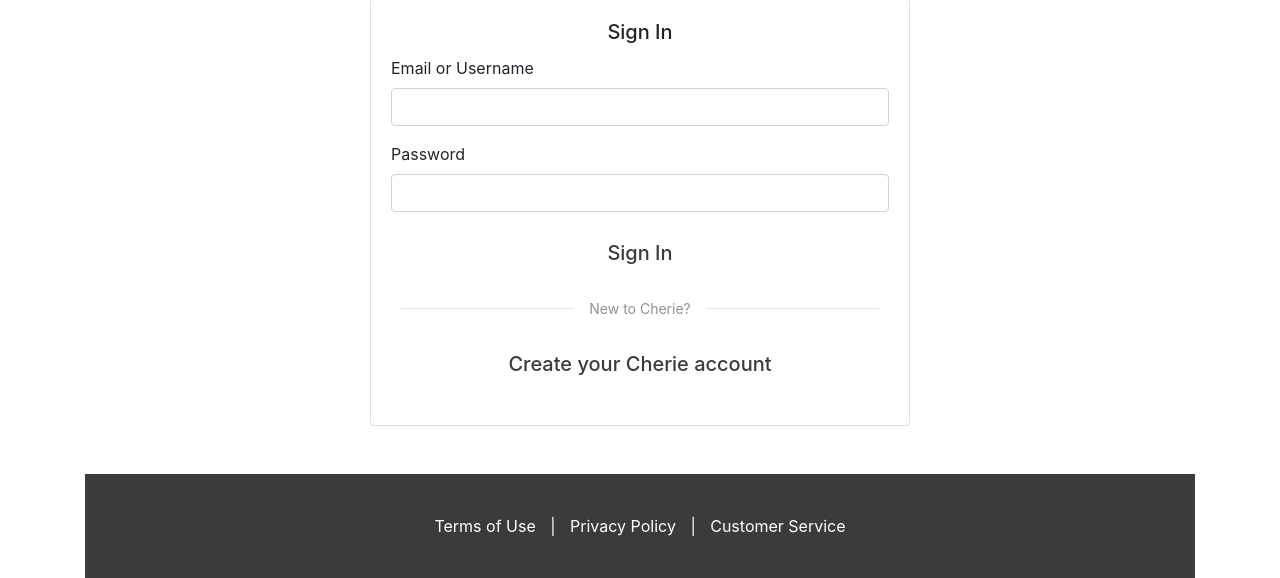
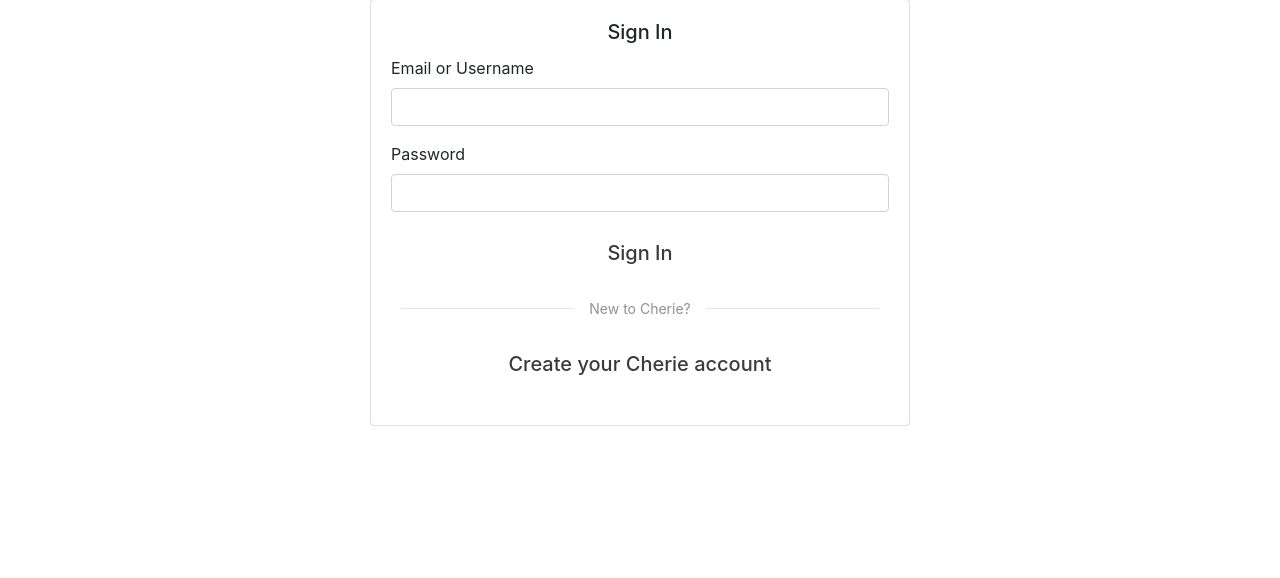
Before and after one commit to luisdiazco/cherie, a Flask app: page / in a window 1280 px wide. Shown: the part 223-801 px from the top of the page. After the commit the page ends 649 px from the top, so only its background shows below. Run offline with Flask 2, Linux system fonts and the light colour scheme; some libraries are stand-ins or nearby versions.

Commit message:
removed footer @ signin page

```diff
--- a/app/templates/pages/signin_cherie.html
+++ b/app/templates/pages/signin_cherie.html
@@ -62,14 +62,9 @@
         </div>
 
 
-
-        <!-- Footer -->
-        <footer class="mt-5 text-center">
-            <a href="#">Terms of Use</a> | <a href="#">Privacy Policy</a> | <a href="#">Customer Service</a>
-        </footer>
     </div>
 
-    <!-- Bootstrap JS (optional) -->
+    <!-- Bootstrap JS -->
     <script src="https://code.jquery.com/jquery-3.5.1.slim.min.js"></script>
     <script src="https://cdn.jsdelivr.net/npm/@popperjs/core@2.9.3/dist/umd/popper.min.js"></script>
     <script src="https://stackpath.bootstrapcdn.com/bootstrap/4.5.2/js/bootstrap.min.js"></script>
```
Also changed, not shown: docker-compose.yml (added).
